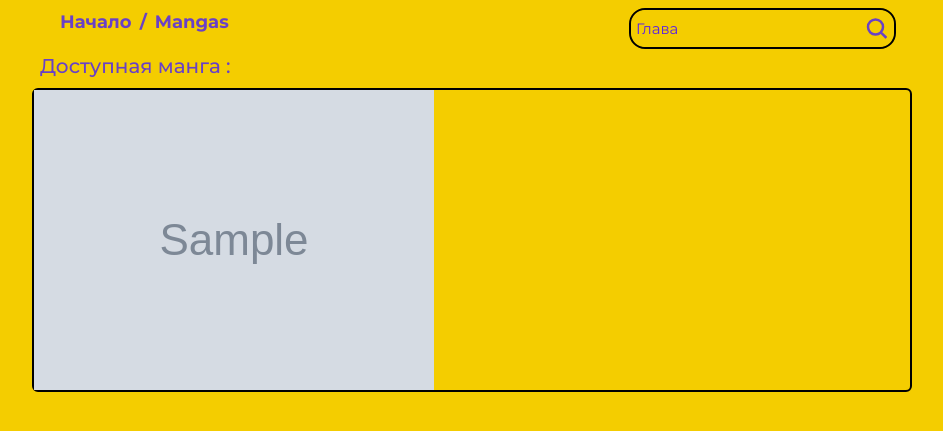
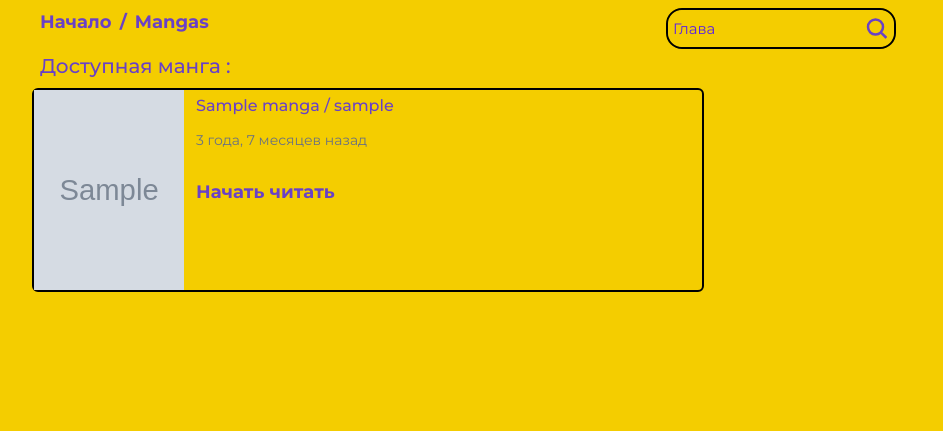
Before and after one commit to Lumberj3ck/manga_reader, a Django app: page /mangas in a window 1280 px wide. Shown: the part 66-497 px from the top of the page, without its empty margins (168-1111 px from the left). Run offline with Django 4.2, Linux system fonts and the light colour scheme; a user stored in the database is signed in; tables that the repository leaves empty hold one stand-in row (values such as "Sample post"); grey boxes marked "Sample" are stand-in pictures; parts of the project's set-up code (start-up, migrations or seed data) failed here and were passed over.

Commit message:
manga cards

```diff
--- a/reader/models.py
+++ b/reader/models.py
@@ -8,8 +8,10 @@
 
 class Manga(models.Model):
     name = models.CharField(max_length=200, verbose_name=_("Название манги"))
+    description = models.TextField()
     slug = models.SlugField(max_length=200, unique=True)
     poster = models.ImageField(upload_to='manga_poster/', blank=True)
+    created = models.DateTimeField(auto_now_add=True)
 
     def __str__(self):
         return self.name
--- a/reader/static/css/base_tailwind.css
+++ b/reader/static/css/base_tailwind.css
@@ -717,6 +717,16 @@
   margin-right: auto;
 }
 
+.my-2 {
+  margin-top: 0.5rem;
+  margin-bottom: 0.5rem;
+}
+
+.my-1 {
+  margin-top: 0.25rem;
+  margin-bottom: 0.25rem;
+}
+
 .mb-2 {
   margin-bottom: 0.5rem;
 }
@@ -836,6 +845,14 @@
 
 .h-\[88vw\] {
   height: 88vw;
+}
+
+.h-2 {
+  height: 0.5rem;
+}
+
+.h-\[200px\] {
+  height: 200px;
 }
 
 .w-16 {
@@ -907,6 +924,14 @@
   width: max-content;
 }
 
+.w-10 {
+  width: 2.5rem;
+}
+
+.w-\[150px\] {
+  width: 150px;
+}
+
 .min-w-max {
   min-width: -moz-max-content;
   min-width: max-content;
@@ -1255,6 +1235,14 @@
   font-weight: 600;
 }
 
+.font-\[500\] {
+  font-weight: 500;
+}
+
+.font-\[550\] {
+  font-weight: 550;
+}
+
 .uppercase {
   text-transform: uppercase;
 }
@@ -1272,39 +1260,55 @@
   color: rgb(0 0 0 / var(--tw-text-opacity));
 }
 
+.text-danger-700 {
+  --tw-text-opacity: 1;
+  color: rgb(176 35 58 / var(--tw-text-opacity));
+}
+
 .text-gray-600 {
   --tw-text-opacity: 1;
   color: rgb(75 85 99 / var(--tw-text-opacity));
 }
 
-.text-neutral-500 {
-  --tw-text-opacity: 1;
-  color: rgb(115 115 115 / var(--tw-text-opacity));
-}
-
-.text-neutral-600 {
-  --tw-text-opacity: 1;
-  color: rgb(82 82 82 / var(--tw-text-opacity));
-}
-
 .text-neutral-700 {
   --tw-text-opacity: 1;
   color: rgb(64 64 64 / var(--tw-text-opacity));
 }
 
+.text-success-700 {
+  --tw-text-opacity: 1;
+  color: rgb(14 117 55 / var(--tw-text-opacity));
+}
+
 .text-white {
   --tw-text-opacity: 1;
   color: rgb(255 255 255 / var(--tw-text-opacity));
 }
 
-.text-success-700 {
+.text-gray-500 {
   --tw-text-opacity: 1;
-  color: rgb(14 117 55 / var(--tw-text-opacity));
-}
-
-.text-danger-700 {
+  color: rgb(107 114 128 / var(--tw-text-opacity));
+}
+
+.text-\[\] {
+  color: ;
+}
+
+.text-\[\#\] {
+  color: #;
+}
+
+.text-\[\#6941c\] {
+  color: #6941c;
+}
+
+.text-\[\#6941c6\] {
   --tw-text-opacity: 1;
-  color: rgb(176 35 58 / var(--tw-text-opacity));
+  color: rgb(105 65 198 / var(--tw-text-opacity));
+}
+
+.text-\[\#69\] {
+  color: #69;
 }
 
 .underline {
@@ -1578,6 +1552,10 @@
   .sm\:w-max {
     width: -moz-max-content;
     width: max-content;
+  }
+
+  .sm\:w-3\/4 {
+    width: 75%;
   }
 
   .sm\:justify-normal {
--- a/templates/reader/chapter_detail.html
+++ b/templates/reader/chapter_detail.html
@@ -13,7 +13,7 @@
 <div class="bookmark_errors error_handler pl-2 ml-1 mb-2"></div>
 <div class="flex">
 <nav class="w-full rounded-md pl-4 mb-6 ">
-  <ol class="list-reset flex sm:text-lg text-base sm:mx-5 items-center" style="color: #6941C6; font-weight: 600;">
+  <ol class="list-reset flex sm:text-lg text-base items-center" style="color: #6941C6; font-weight: 600;">
     <li>
       <a
         href="{% url 'landing' %}"
--- a/templates/reader/manga_list.html
+++ b/templates/reader/manga_list.html
@@ -3,6 +3,7 @@
 {% block title %}
 {% load i18n %}
 {% load static %}
+{% load humanize %}
 <title>{% trans 'Вся манга' %}</title>
 {% endblock %}
 
@@ -10,7 +11,7 @@
 {% block content %}
 <div class="flex gap-8 relative">
 <nav class="w-full sm:w-max rounded-md" style="padding-left: 1rem;">
-  <ol class="list-reset flex sm:text-lg text-base sm:mx-5" style="color: #6941C6; font-weight: 600;">
+  <ol class="list-reset flex sm:text-lg text-base" style="color: #6941C6; font-weight: 600;">
     <li>
       <a href="{% url 'landing' %}" class="transition duration-150 ease-in-out ">{% trans 'Home' %}</a>
     </li>
@@ -33,8 +34,15 @@
 </ul>
 {% endif %}
 {% for manga in mangas %}
-<div class="border-2 border-black m-2 rounded-md">
-	<a class="" href="{% url 'chapter_list' manga_slug=manga.slug %}"><img style="height: 10%;" src="{{ manga.poster.url }}" alt=""></a>
+<div class="border-2 border-black m-2 rounded-md sm:w-3/4 flex flex-row gap-3">
+	<img class="w-[150px] h-[200px] object-cover" src="{% static manga.poster.url %}" alt="">
+  <div class="flex flex-col gap-2">
+  <p class="text-[#6941c6] font-[500] text-base my-1">{{manga.name}} / {{manga.slug}}</p>
+  <p class="text-gray-500 text-sm mb-3">{{manga.created|naturaltime}}</p>
+  <div class="mt-2 text-lg text-[#6941c6] font-[550]">
+  <a  href="{% url 'chapter_list' manga_slug=manga.slug %}">{% trans 'Начать читать' %}</a>
+  </div>
+  </div>
 </div>
 {% endfor %}
 {% endblock %}
```
Also changed, not shown: other parts of reader/static/css/base_tailwind.css (+38 -114 lines), templates/reader/bookmarks.html (+13 -2 lines), account/migrations/0005_alter_profile_photo.py (added), reader/migrations/0014_manga_created_manga_description.py (added).
